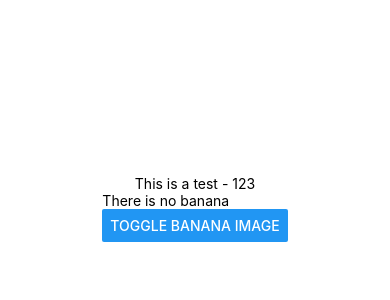
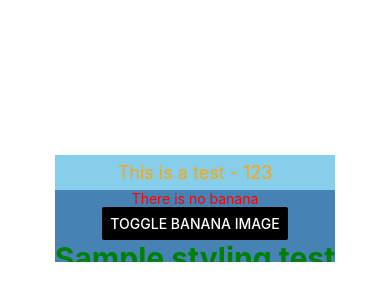
Before and after one commit to ajGingrich/book-tracker, a React Native app: screen / in a window 390 px wide. Shown: the part 214-514 px from the top of the page. Built offline with nearby package versions, Linux system fonts and the light colour scheme.

Commit message:
add some styling

```diff
--- a/App.js
+++ b/App.js
@@ -7,8 +7,7 @@ import HelloWorldApp from './HelloWorldApp';
 export default function App() {
   return (
     <View style={styles.container}>
-      <Text>{`${titleText} - ${anotherTest}`}</Text>
-      <HelloWorldApp />
+      <HelloWorldApp style={styles} />
     </View>
   );
 }
@@ -19,5 +18,6 @@ const styles = StyleSheet.create({
     backgroundColor: '#fff',
     alignItems: 'center',
     justifyContent: 'center',
+    flex: 1,
   },
 });
--- a/HelloWorldApp.js
+++ b/HelloWorldApp.js
@@ -4,9 +4,40 @@ import {
   View,
   Image,
   Button,
+  StyleSheet,
 } from 'react-native';
 
-const HelloWorldApp = () => {
+import { titleText, anotherTest } from './constants/constants';
+
+const styles = StyleSheet.create({
+  bigGreen: {
+    color: 'green',
+    fontWeight: 'bold',
+    fontSize: 30,
+  },
+  red: {
+    color: 'red',
+    fontSize: 14,
+    fontWeight: 'normal',
+  },
+  view: {
+    flex: 2,
+    backgroundColor: 'steelblue',
+  },
+  title: {
+    color: 'orange',
+    fontSize: 18,
+  },
+  textWrapper: {
+    flex: 1,
+    backgroundColor: 'skyblue',
+  },
+  button: {
+    color: 'black',
+  },
+});
+
+const HelloWorldApp = ({ style }) => {
   const [showImage, setShowImage] = useState(false);
   const toggleImage = () => setShowImage(prev => !prev);
   const pic = {
@@ -14,12 +45,23 @@ const HelloWorldApp = () => {
   }
   return (
     <View>
-      {showImage && <Image source={pic} style={{width: 193, height: 110}}/>}
-      {!showImage && <Text>There is no banana</Text>}
-      <Button
-       title="toggle banana image"
-       onPress={() => toggleImage()}
-      />
+      <View style={[style.container, styles.textWrapper]}>
+        <Text style={styles.title}>{`${titleText} - ${anotherTest}`}</Text>
+      </View>
+      <View style={[style.container, styles.view]}>
+      <View>
+      </View>
+        {showImage && <Image source={pic} style={{width: 193, height: 110}}/>}
+        {!showImage && <Text style={[styles.bigGreen, styles.red]}>There is no banana</Text>}
+        <Button
+         title="toggle banana image"
+         onPress={() => toggleImage()}
+         color={'black'}
+         style={styles.button}
+        />
+        <Text numberOfLines={5} style={styles.bigGreen}>Sample styling test</Text>
+      </View>
+
     </View>
   );
 }
```
